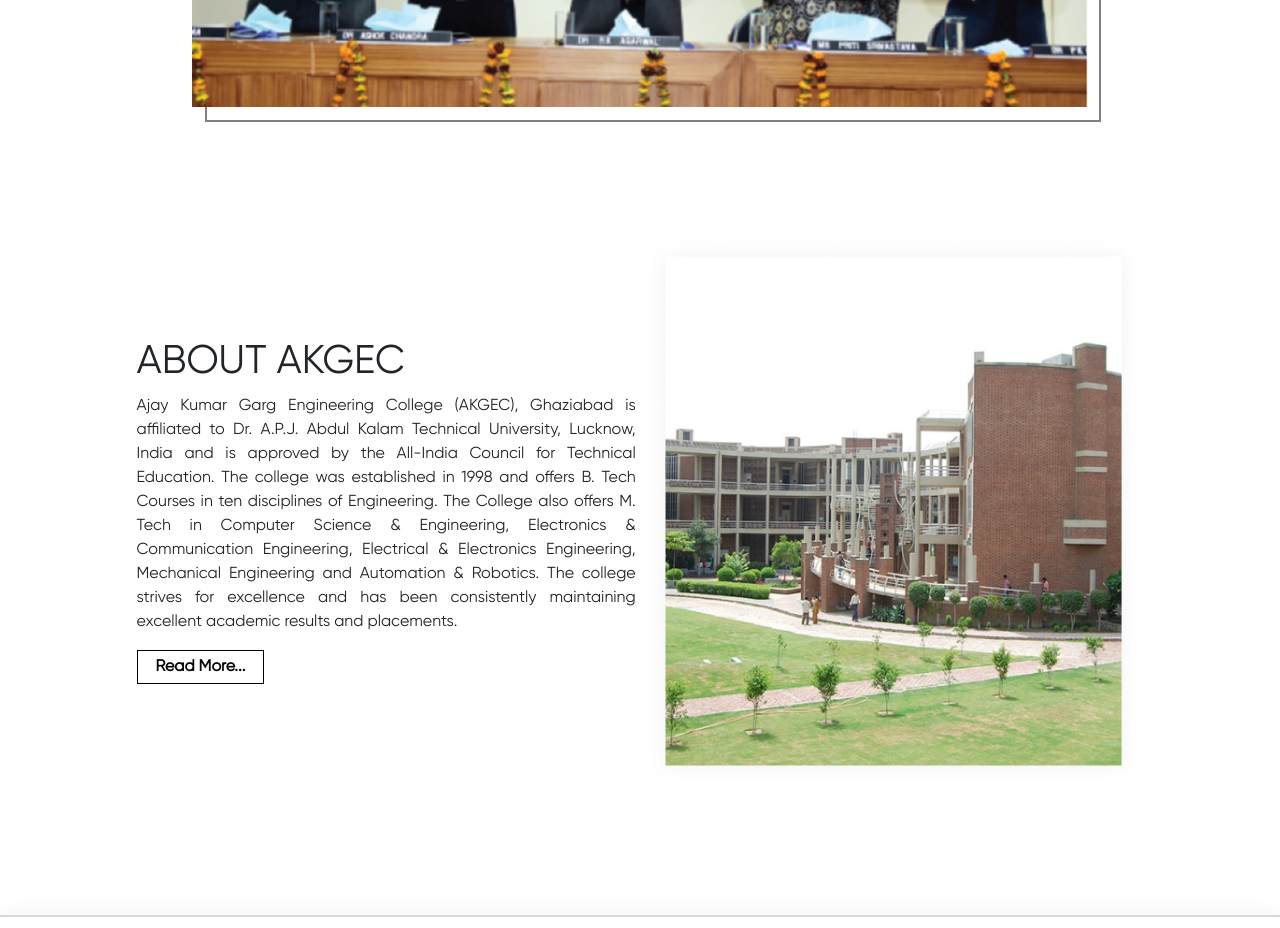
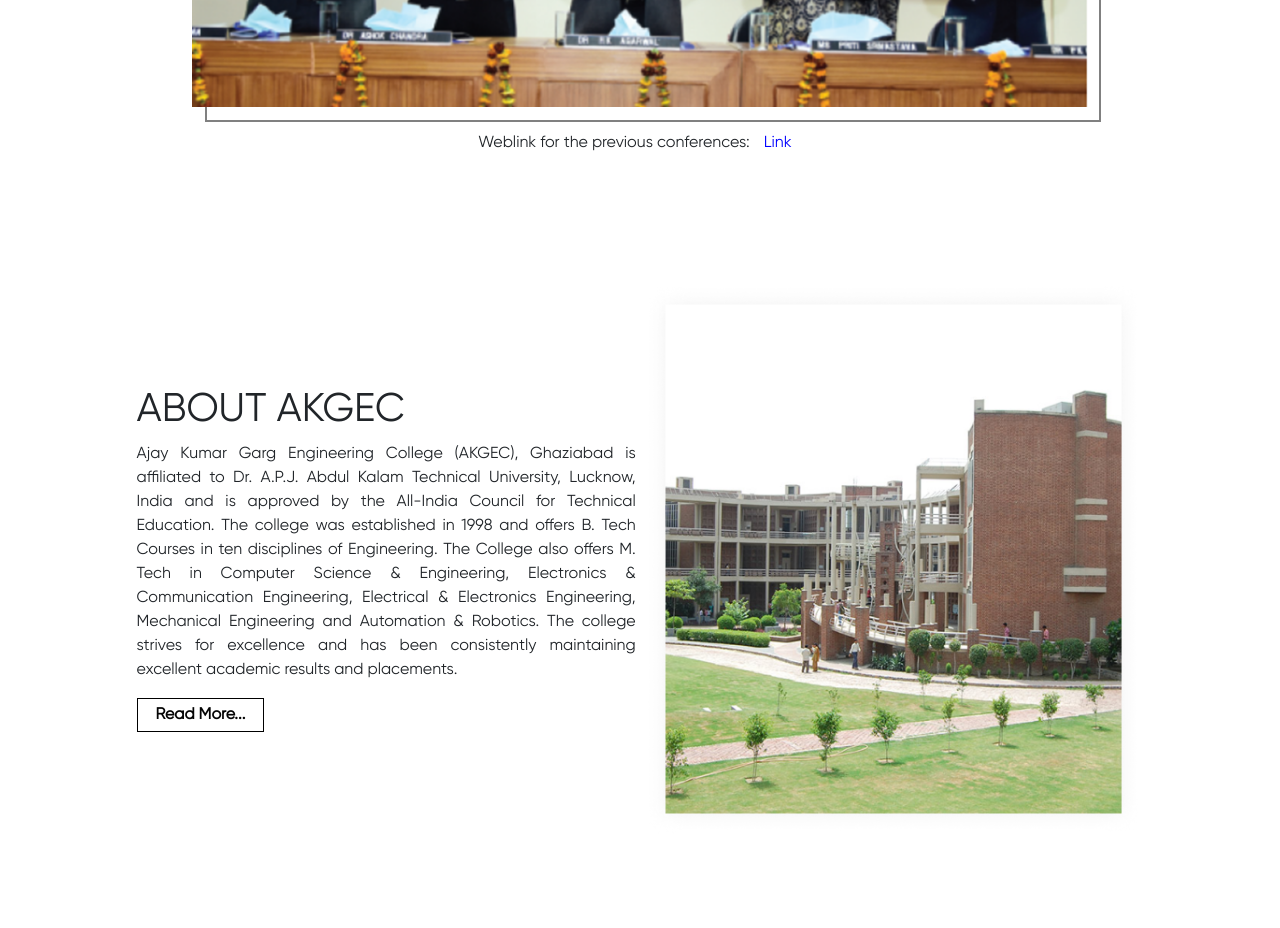
Before and after one commit to saksham-tiwari/ece, a React (Create React App) app: page / in a window 1280 px wide. Shown: the part 1900-2828 px from the top of the page. Built offline with nearby package versions, Linux system fonts and the light colour scheme.

Commit message:
Added link to previous site:

```diff
--- a/src/Homepage.jsx
+++ b/src/Homepage.jsx
@@ -52,6 +52,10 @@
           <img src={glimpses} alt="Glimpse"/>
 
           </div>
+        </div>
+        <div className='container text-align-center mt-4' style={{width:"100vw",textAlign:"center"}}>
+        Weblink for the previous conferences: <a href="https://www.akgec.ac.in/ece-department-activities/" target={"_blank"} style={{color:"blue"}}>Link</a>
+
         </div>
 
         <div className='aboutAkg' id="aboutAkg">
```
